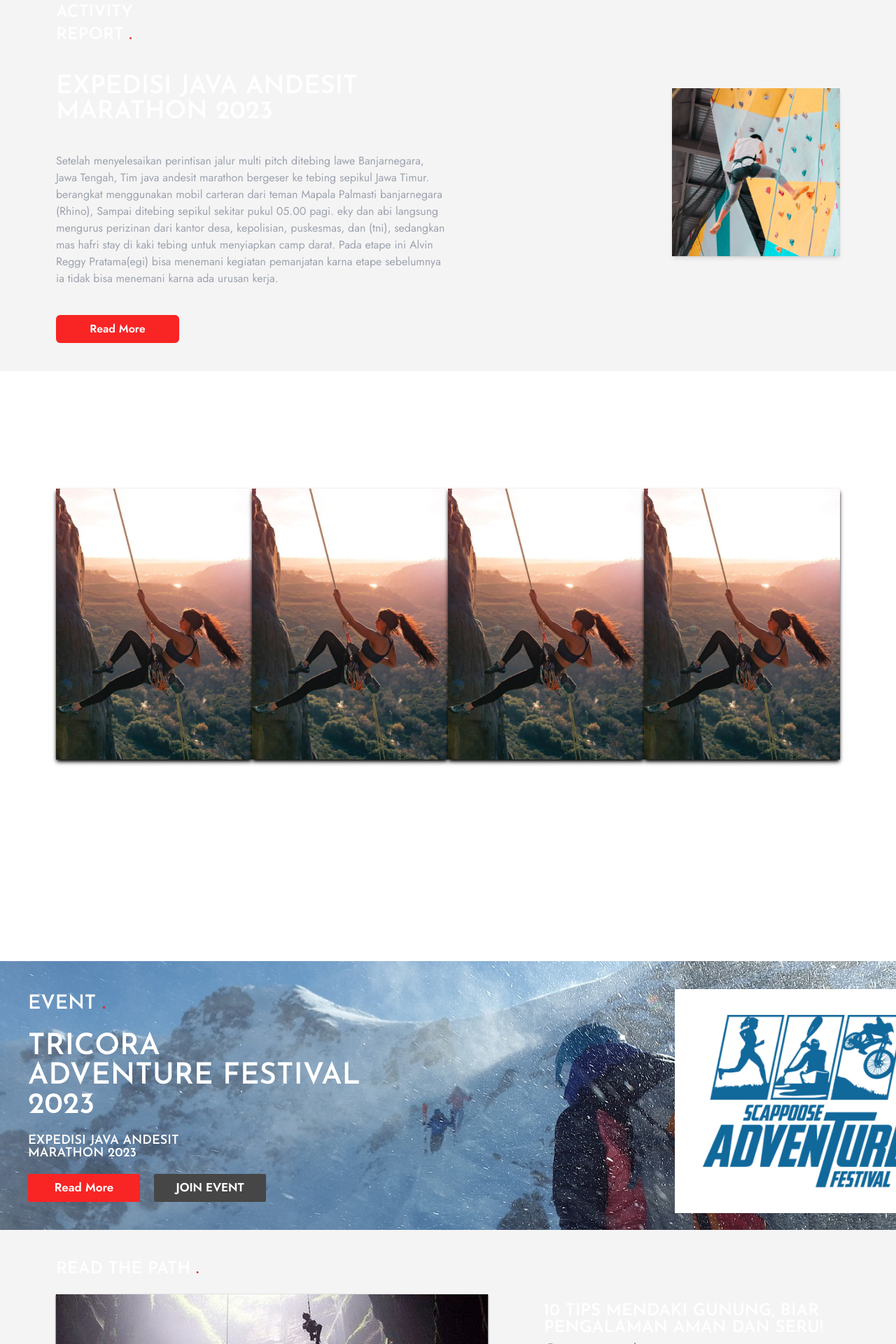
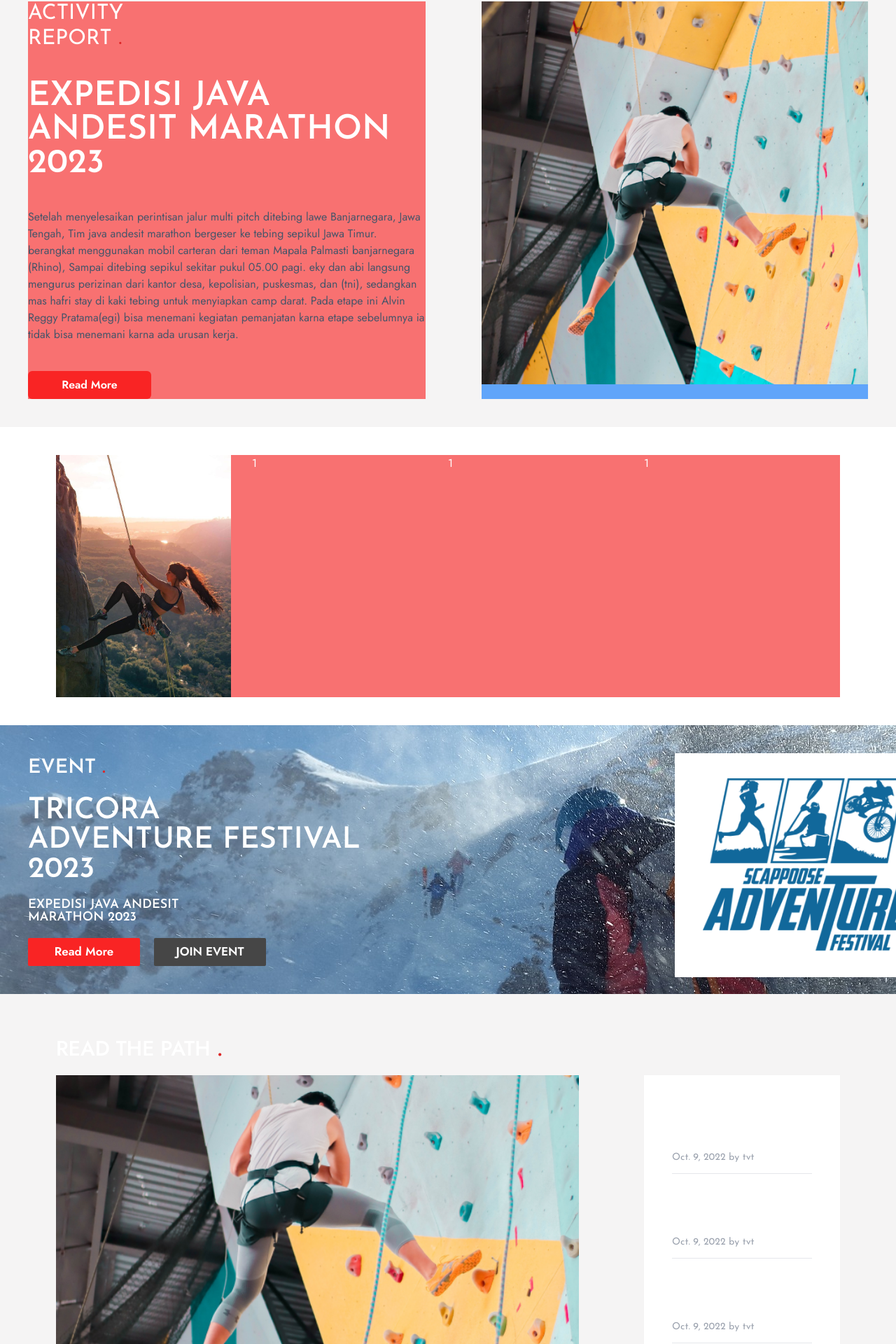
Before and after one commit to ekyourkid/elbrus, a Next.js app: page / in a window 1280 px wide. Shown: the part 838-2758 px from the top of the page at 70% size. Built offline with nearby package versions, Linux system fonts and the light colour scheme.

Commit message:
feat:fix layouting homepage

```diff
--- a/src/app/components/article-list.tsx
+++ b/src/app/components/article-list.tsx
@@ -4,40 +4,115 @@ import Image from "next/image";
 const ArticleList = () => {
 
     return (
-        <div className="bg-[#F5F4F4] px-20 p-10 flex justify-between space-x-20">
-            <div className=" w-7/12">
-                <h1 className="text-2xl font-semibold pb-5">READ THE PATH <span className="text-red-600">.</span></h1>
-                <Image src={'/images/path-1.jpeg'} alt="path" width={200} height={414} className="w-full h-96 object-cover shadow-sm shadow-black" />
-                <section className="  w-11/12 max-h-32 -space-y-5">
-                    <h1 className="text-[44px] font-semibold m-6 leading-none uppercase">10 Tips Mendaki Gunung, Biar Pengalaman Aman dan Seru!</h1>
-                    <h2 className="text-[22px] m-6 text-gray-400">Oct. 9, 2022 by  tvt</h2>
-                </section>
-                <p className="text-[22px] m-6 w-full">Setelah menyelesaikan perintisan jalur multi pitch ditebing lawe Banjarnegara, Jawa Tengah, Tim java andesit marathon bergeser ke tebing sepikul Jawa Timur. berangkat menggunakan mobil carteran dari teman Mapala Palmasti banjarnegara (Rhino), Sampai ditebing sepikul sekitar pukul 05.00 pagi. </p>
-            </div>
-            <div className="flex flex-col -space-y-24 w-2/5">
-                <div className="py-16 space-y-1">
-                    <h1 className="text-[24px] font-semibold leading-none uppercase">10 Tips Mendaki Gunung, Biar Pengalaman Aman dan Seru!</h1>
-                    <h2 className="text-[22px] text-gray-400">Oct. 9, 2022 by  tvt</h2>
-                    <hr className="h-[1px] w-full bg-gray-600" />
+        <main>
+            <div className="bg-[#F5F4F4] py-10 px-20 max-w-11/12 mx-auto">
+                <div className="text-3xl font-medium py-5 uppercase ">
+                    read the path <span className="text-red-600">.</span>
                 </div>
-                <div className="py-16 space-y-1">
-                    <h1 className="text-[24px] font-semibold leading-none uppercase ">10 Tips Mendaki Gunung, Biar Pengalaman Aman dan Seru!</h1>
-                    <h2 className="text-[22px] text-gray-400">Oct. 9, 2022 by  tvt</h2>
-                    <hr className="h-[1px] w-full bg-gray-600" />
-                </div>
-                <div className="py-16 space-y-1">
-                    <h1 className="text-[24px] font-semibold leading-none uppercase">10 Tips Mendaki Gunung, Biar Pengalaman Aman dan Seru!</h1>
-                    <h2 className="text-[22px] text-gray-400">Oct. 9, 2022 by  tvt</h2>
-                    <hr className="h-[1px] w-full bg-gray-600" />
-                </div>
-                <div className="py-16 space-y-1">
-                    <h1 className="text-[24px] font-semibold leading-none uppercase">10 Tips Mendaki Gunung, Biar Pengalaman Aman dan Seru!</h1>
-                    <h2 className="text-[22px] text-gray-400">Oct. 9, 2022 by  tvt</h2>
-                    <hr className="h-[1px] w-full bg-gray-600" />
+                <div className=" flex justify-between">
+                    <div className="bg-white w-2/3">
+                        <Image src={'/images/manjat.png'} alt="list poto" width={300} height={300} className="w-full h-96 object-cover cursor-pointer" />
+                        <h1 className="text-3xl font-semibold pt-5 px-6 leading-none uppercase cursor-pointer">
+                            10 Tips Mendaki Gunung, Biar Pengalaman Aman dan Seru!
+                        </h1>
+                        <h2 className="text-1xl px-6 pt-2 font-thin">
+                            Oct. 9, 2022 by  tvt
+                        </h2>
+                        <p className=" text-lg px-6 py-5 font-thin w-11/12 text-slate-600">
+                            Setelah menyelesaikan perintisan jalur multi pitch ditebing lawe Banjarnegara, Jawa Tengah, Tim java andesit marathon bergeser ke tebing sepikul Jawa Timur. berangkat menggunakan mobil carteran dari teman Mapala Palmasti banjarnegara (Rhino), Sampai ditebing sepikul sekitar pukul 05.00 pagi.
+                        </p>
+                    </div>
+                    <div className="w-1/4 bg-white p-10 flex flex-col justify-start space-y-5">
+                        <article className="cursor-pointer">
+                            <h1 className="text-md font-semibold leading-none uppercase">
+                                10 Tips Mendaki Gunung, Biar Pengalaman Aman dan Seru!
+                            </h1>
+                            <h2 className="text-sm text-gray-400 mt-1">
+                                Oct. 9, 2022 by  tvt
+                            </h2>
+                            <hr className="h-[1px] w-full mt-3" />
+                        </article>
+                        <article className="cursor-pointer">
+                            <h1 className="text-md font-semibold leading-none uppercase">
+                                10 Tips Mendaki Gunung, Biar Pengalaman Aman dan Seru!
+                            </h1>
+                            <h2 className="text-sm text-gray-400 mt-1">
+                                Oct. 9, 2022 by  tvt
+                            </h2>
+                            <hr className="h-[1px] w-full mt-3" />
+                        </article>
+                        <article className="cursor-pointer">
+                            <h1 className="text-md font-semibold leading-none uppercase">
+                                10 Tips Mendaki Gunung, Biar Pengalaman Aman dan Seru!
+                            </h1>
+                            <h2 className="text-sm text-gray-400 mt-1">
+                                Oct. 9, 2022 by  tvt
+                            </h2>
+                            <hr className="h-[1px] w-full mt-3" />
+                        </article>
+                        <article className="cursor-pointer">
+                            <h1 className="text-md font-semibold leading-none uppercase">
+                                10 Tips Mendaki Gunung, Biar Pengalaman Aman dan Seru!
+                            </h1>
+                            <h2 className="text-sm text-gray-400 mt-1">
+                                Oct. 9, 2022 by  tvt
+                            </h2>
+                            <hr className="h-[1px] w-full mt-3" />
+                        </article>
+                        <article className="cursor-pointer">
+                            <h1 className="text-md font-semibold leading-none uppercase">
+                                10 Tips Mendaki Gunung, Biar Pengalaman Aman dan Seru!
+                            </h1>
+                            <h2 className="text-sm text-gray-400 mt-1">
+                                Oct. 9, 2022 by  tvt
+                            </h2>
+                            <hr className="h-[1px] w-full mt-3" />
+                        </article>
+                        <article className="cursor-pointer">
+                            <h1 className="text-md font-semibold leading-none uppercase">
+                                10 Tips Mendaki Gunung, Biar Pengalaman Aman dan Seru!
+                            </h1>
+                            <h2 className="text-sm text-gray-400 mt-1">
+                                Oct. 9, 2022 by  tvt
+                            </h2>
+                            <hr className="h-[1px] w-full mt-3" />
+                        </article>
+                    </div>
                 </div>
             </div>
-        </div>
+        </main>
     )
 }
 
 export default ArticleList
+// div className=" w-7/12">
+//                 <h1 className="text-2xl font-semibold pb-5">READ THE PATH <span className="text-red-600">.</span></h1>
+//                 <Image src={'/images/path-1.jpeg'} alt="path" width={200} height={414} className="w-full h-96 object-cover shadow-sm shadow-black" />
+//                 <section className="  w-11/12 max-h-32 -space-y-5">
+//                     <h1 className="text-[44px] font-semibold m-6 leading-none uppercase">10 Tips Mendaki Gunung, Biar Pengalaman Aman dan Seru!</h1>
+//                     <h2 className="text-[22px] m-6 text-gray-400">Oct. 9, 2022 by  tvt</h2>
+//                 </section>
+//                 <p className="text-[22px] m-6 w-full">Setelah menyelesaikan perintisan jalur multi pitch ditebing lawe Banjarnegara, Jawa Tengah, Tim java andesit marathon bergeser ke tebing sepikul Jawa Timur. berangkat menggunakan mobil carteran dari teman Mapala Palmasti banjarnegara (Rhino), Sampai ditebing sepikul sekitar pukul 05.00 pagi. </p>
+//             </div>
+//             <div className="flex flex-col -space-y-24 w-2/5">
+//                 <div className="py-16 space-y-1">
+//                     <h1 className="text-[24px] font-semibold leading-none uppercase">10 Tips Mendaki Gunung, Biar Pengalaman Aman dan Seru!</h1>
+//                     <h2 className="text-[22px] text-gray-400">Oct. 9, 2022 by  tvt</h2>
+//                     <hr className="h-[1px] w-full bg-gray-600" />
+//                 </div>
+//                 <div className="py-16 space-y-1">
+//                     <h1 className="text-[24px] font-semibold leading-none uppercase ">10 Tips Mendaki Gunung, Biar Pengalaman Aman dan Seru!</h1>
+//                     <h2 className="text-[22px] text-gray-400">Oct. 9, 2022 by  tvt</h2>
+//                     <hr className="h-[1px] w-full bg-gray-600" />
+//                 </div>
+//                 <div className="py-16 space-y-1">
+//                     <h1 className="text-[24px] font-semibold leading-none uppercase">10 Tips Mendaki Gunung, Biar Pengalaman Aman dan Seru!</h1>
+//                     <h2 className="text-[22px] text-gray-400">Oct. 9, 2022 by  tvt</h2>
+//                     <hr className="h-[1px] w-full bg-gray-600" />
+//                 </div>
+//                 <div className="py-16 space-y-1">
+//                     <h1 className="text-[24px] font-semibold leading-none uppercase">10 Tips Mendaki Gunung, Biar Pengalaman Aman dan Seru!</h1>
+//                     <h2 className="text-[22px] text-gray-400">Oct. 9, 2022 by  tvt</h2>
+//                     <hr className="h-[1px] w-full bg-gray-600" />
+//                 </div>
+//             </div>
--- a/src/app/components/card-article.tsx
+++ b/src/app/components/card-article.tsx
@@ -1,27 +1,36 @@
 import React from "react";
 import Image from "next/image";
 
+
 const CardArticle = () => {
     return (
-        <div className="flex justify-between my-32">
-            <section className="flex flex-col w-[300px]">
-                <Image src={'/images/article-1.jpeg'} alt="arcticle photo" width={300} height={150} className="shadow-md shadow-black" />
-                <h1 className="py-3 font-semibold text-2xl">EXPEDISI JAVA ANDESIT MARATHON 2023</h1>
-            </section>
-            <section className="flex flex-col w-[300px]">
-                <Image src={'/images/article-1.jpeg'} alt="arcticle photo" width={300} height={150} className="shadow-md shadow-black" />
-                <h1 className="py-3 font-semibold text-2xl">EXPEDISI JAVA ANDESIT MARATHON 2023</h1>
-            </section>
-            <section className="flex flex-col w-[300px]">
-                <Image src={'/images/article-1.jpeg'} alt="arcticle photo" width={300} height={150} className="shadow-md shadow-black" />
-                <h1 className="py-3 font-semibold text-2xl">EXPEDISI JAVA ANDESIT MARATHON 2023</h1>
-            </section>
-            <section className="flex flex-col w-[300px]">
-                <Image src={'/images/article-1.jpeg'} alt="arcticle photo" width={300} height={150} className="shadow-md shadow-black" />
-                <h1 className="py-3 font-semibold text-2xl">EXPEDISI JAVA ANDESIT MARATHON 2023</h1>
-            </section>
-        </div>
+        <main className="flex flex-row justify-around ">
+            <div className="bg-red-400 basis-80">
+                <Image src={'/images/article-1.jpeg'} alt="" width={250} height={100} className="object-cover" />
+            </div>
+            <div className="bg-red-400 basis-80">1</div>
+            <div className="bg-red-400 basis-80">1</div>
+            <div className="bg-red-400 basis-80">1</div>
+        </main>
     )
 }
 
 export default CardArticle
+// <div className="flex justify-between my-32">
+//     <section className="flex flex-col w-[300px]">
+//         <Image src={'/images/article-1.jpeg'} alt="arcticle photo" width={300} height={150} className="shadow-md shadow-black" />
+//         <h1 className="py-3 font-semibold text-2xl">EXPEDISI JAVA ANDESIT MARATHON 2023</h1>
+//     </section>
+//     <section className="flex flex-col w-[300px]">
+//         <Image src={'/images/article-1.jpeg'} alt="arcticle photo" width={300} height={150} className="shadow-md shadow-black" />
+//         <h1 className="py-3 font-semibold text-2xl">EXPEDISI JAVA ANDESIT MARATHON 2023</h1>
+//     </section>
+//     <section className="flex flex-col w-[300px]">
+//         <Image src={'/images/article-1.jpeg'} alt="arcticle photo" width={300} height={150} className="shadow-md shadow-black" />
+//         <h1 className="py-3 font-semibold text-2xl">EXPEDISI JAVA ANDESIT MARATHON 2023</h1>
+//     </section>
+//     <section className="flex flex-col w-[300px]">
+//         <Image src={'/images/article-1.jpeg'} alt="arcticle photo" width={300} height={150} className="shadow-md shadow-black" />
+//         <h1 className="py-3 font-semibold text-2xl">EXPEDISI JAVA ANDESIT MARATHON 2023</h1>
+//     </section>
+// </div>
--- a/src/app/components/jumbo-article.tsx
+++ b/src/app/components/jumbo-article.tsx
@@ -3,17 +3,18 @@ import Image from "next/image";
 
 const JumboArticle = () => {
     return (
-        <div className="flex px-20 py-10 justify-between items-center space-x-20 bg-[#F5F4F4]">
-            <div className="w-1/2 flex flex-col justify-start space-y-10">
-                <h1 className="text-2xl font-semibold w-52">ACTIVITY REPORT <span className="text-red-600">.</span></h1>
-                <h2 className="font-semibold text-4xl leading-none w-full">EXPEDISI JAVA ANDESIT MARATHON 2023</h2>
-                <p className="w-full text-md text-gray-400">Setelah menyelesaikan perintisan jalur multi pitch ditebing lawe Banjarnegara, Jawa Tengah, Tim java andesit marathon bergeser ke tebing sepikul Jawa Timur. berangkat menggunakan mobil carteran dari teman Mapala Palmasti banjarnegara (Rhino), Sampai ditebing sepikul sekitar pukul 05.00 pagi. eky dan abi langsung mengurus perizinan dari kantor desa, kepolisian, puskesmas, dan (tni), sedangkan mas hafri stay di kaki tebing untuk menyiapkan camp darat. Pada etape ini Alvin Reggy Pratama(egi) bisa menemani kegiatan pemanjatan karna etape sebelumnya ia tidak bisa menemani karna ada urusan kerja.</p>
+        <main className="bg-[#F5F4F4] flex flex-row max-w-full sm:flex-col md:flex-col-reverse lg:flex-row justify-around  ">
+            <div className="bg-red-400 basis-1/2 flex flex-col  justify-start space-y-10 m-10">
+                <h1 className="text-3xl w-40 sm:hidden md:hidden lg:block ">ACTIVITY REPORT <span className="text-red-600">.</span></h1>
+                <h2 className="w-full font-semibold text-5xl leading-none ">EXPEDISI JAVA <tr></tr>ANDESIT MARATHON <tr></tr>2023</h2>
+                <p className="w-ful text-md text-slate-600">Setelah menyelesaikan perintisan jalur multi pitch ditebing lawe Banjarnegara, Jawa Tengah, Tim java andesit marathon bergeser ke tebing sepikul Jawa Timur. berangkat menggunakan mobil carteran dari teman Mapala Palmasti banjarnegara (Rhino), Sampai ditebing sepikul sekitar pukul 05.00 pagi. eky dan abi langsung mengurus perizinan dari kantor desa, kepolisian, puskesmas, dan (tni), sedangkan mas hafri stay di kaki tebing untuk menyiapkan camp darat. Pada etape ini Alvin Reggy Pratama(egi) bisa menemani kegiatan pemanjatan karna etape sebelumnya ia tidak bisa menemani karna ada urusan kerja.</p>
                 <button className="w-44 h-10 bg-[#F92424] text-white font-semibold rounded-md">Read More</button>
             </div>
-            <div>
-                <Image src={'/images/manjat.png'} alt="climbing" width={621} height={621} className=" max-w-60  aspect-square object-cover shadow-md" />
+            <div className="bg-blue-400 m-10">
+                <h1 className="text-3xl w-40 mb-5 lg:hidden">ACTIVITY REPORT <span className="text-red-600">.</span></h1>
+                <Image src={'/images/manjat.png'} alt="climbing" width={621} height={621} className="object-contain" />
             </div>
-        </div >
+        </main>
     )
 }
 export default JumboArticle
```
Also changed, not shown: src/app/article/page.tsx (+0 -30 lines).
